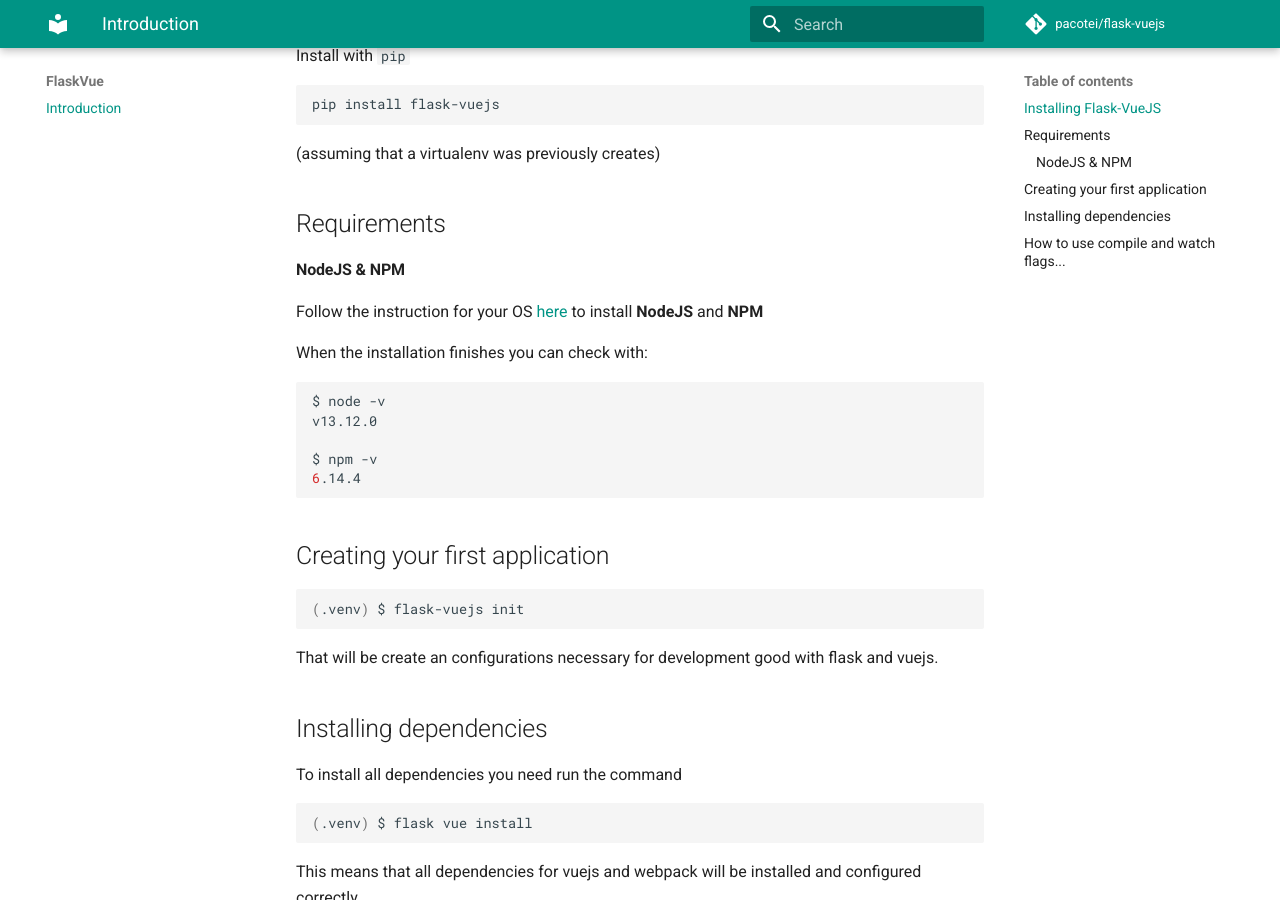
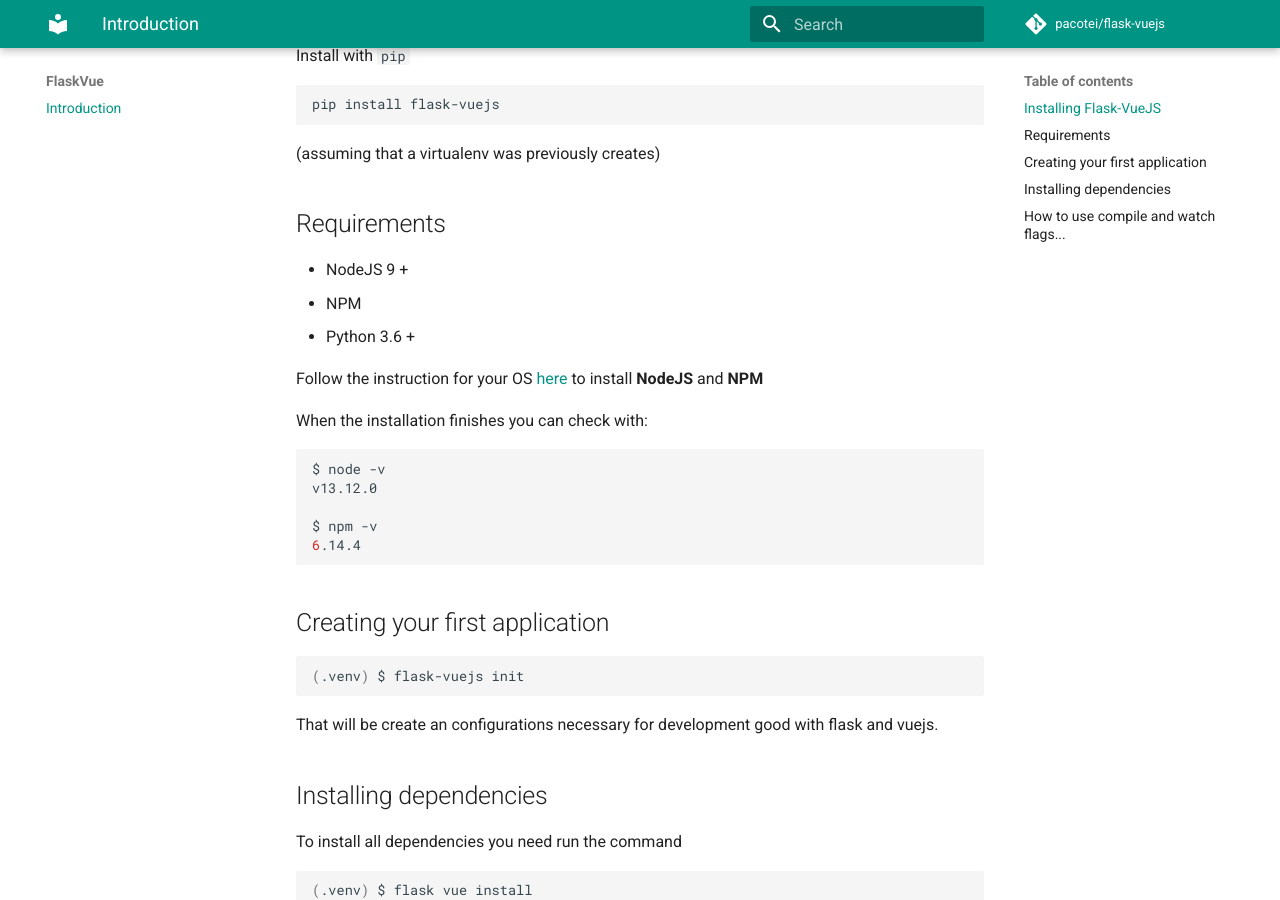
Before and after one commit to marcuxyz/flaskvue-documentation, an MkDocs documentation site: the page built from docs/index.md, in a window 1280 px wide and 900 px high, scrolled down 404 px. Built offline with MkDocs 1.6.1 and Material for MkDocs 9.7.7, drawn with Linux system fonts in a browser that asks for light colours; comment, search, counter and statistics services are not loaded.

Commit message:
add versions of packages

```diff
--- a/docs/index.md
+++ b/docs/index.md
@@ -20,8 +20,9 @@ Install with `pip`
 
 ## Requirements
 
-
-#### NodeJS & NPM
+- NodeJS 9 +
+- NPM
+- Python 3.6 +
 
 Follow the instruction for your OS [here](https://nodejs.org/en/download/package-manager/) to install **NodeJS** and **NPM**
 
```
